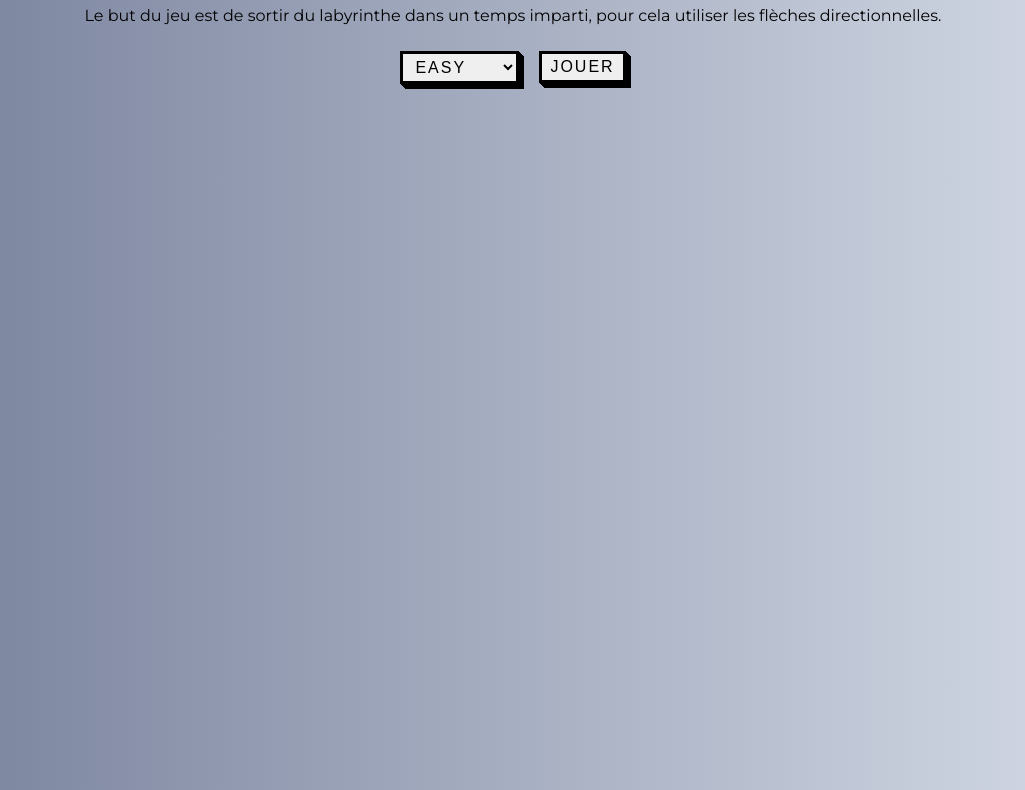
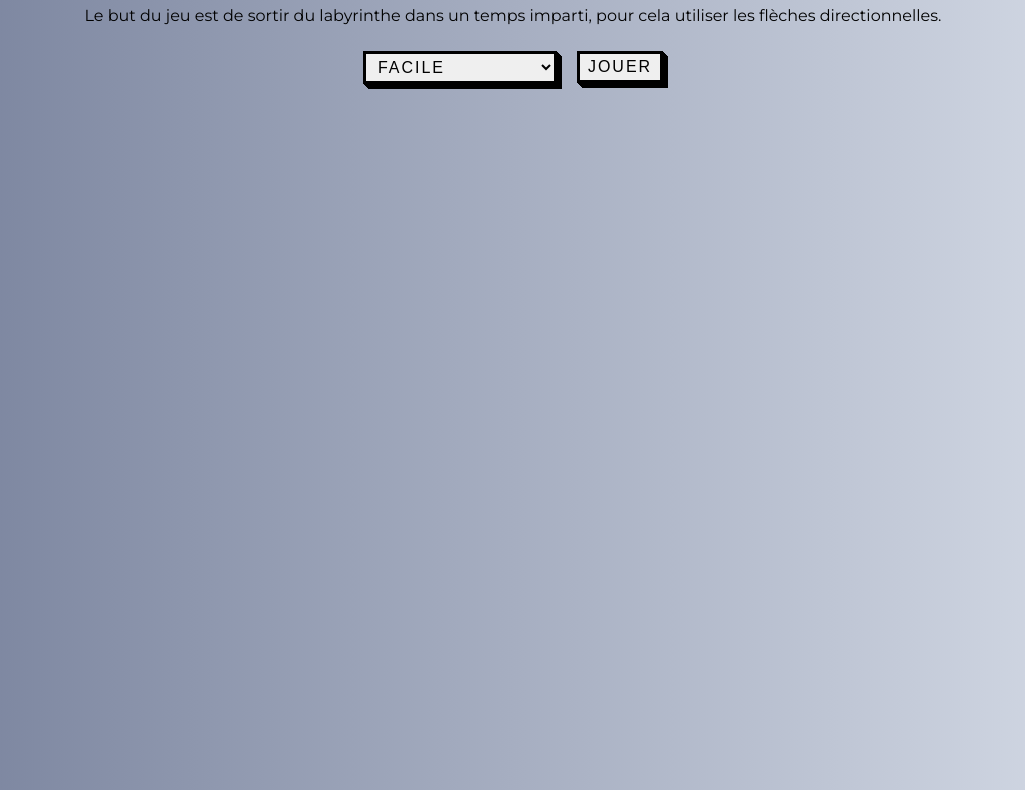
Before and after one commit to Luky-probably-not/MazeJS, a website with bundled scripts: page web/index.html in a window 1280 px wide. Shown: the part 76-866 px from the top of the page, without its empty margins (127-1152 px from the left). Built offline with nearby package versions, Linux system fonts and the light colour scheme.

Commit message:
modification des mots en fr pour le menu

```diff
--- a/web/index.html
+++ b/web/index.html
@@ -15,9 +15,9 @@
     <div id="menu">
         <div class="custom-select">
             <select id="diffSelect">
-                <option value="Easy">Easy</option>
-                <option value="Mid">Medium</option>
-                <option value="Hard">Hard</option>
+                <option value="Easy">Facile</option>
+                <option value="Mid">Intermédiaire</option>
+                <option value="Hard">Difficile</option>
             </select>
         </div>
         <input id="button" type="button" value="Jouer" class="start"/>
```
